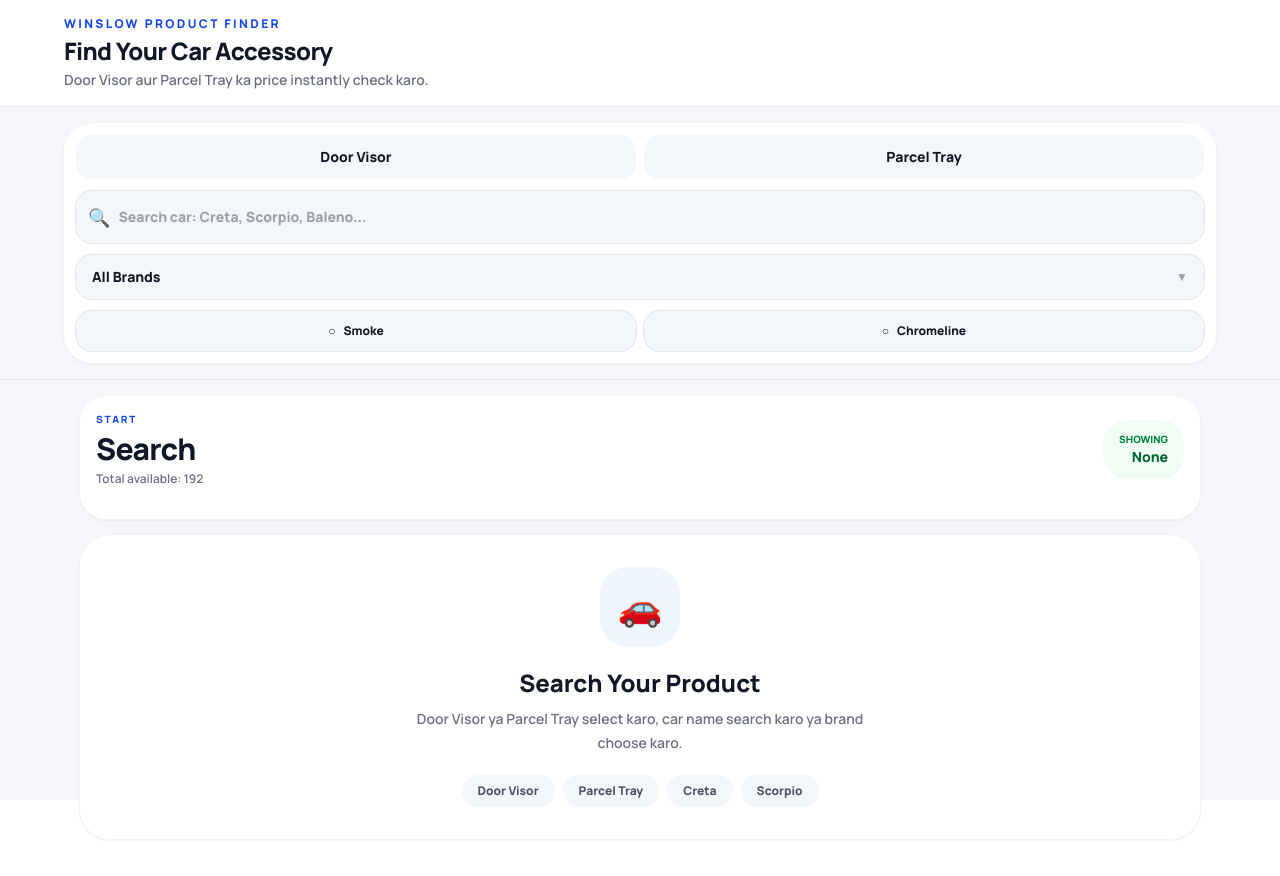
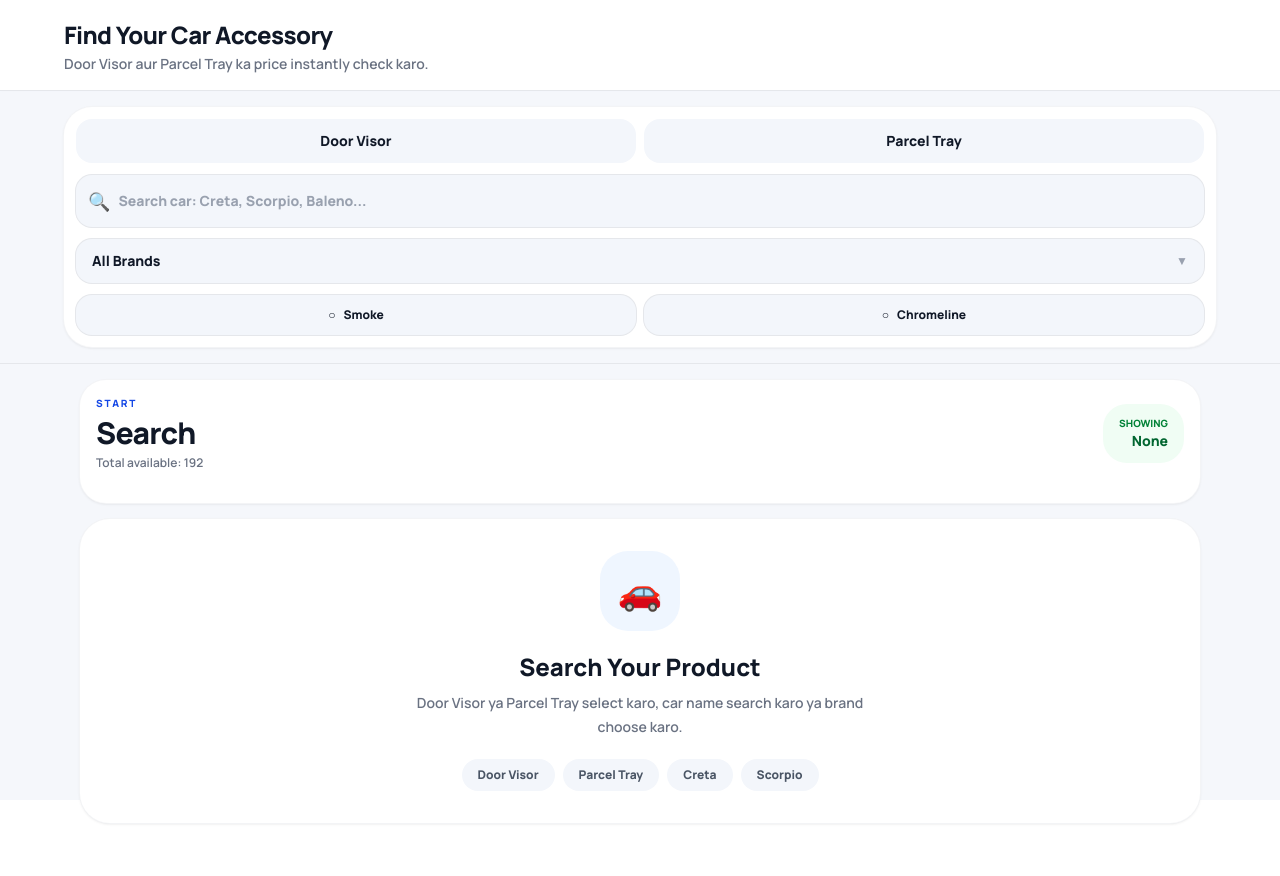
Before and after one commit to supportwinslow-cpu/door-visor, a Next.js app: page / in a window 1280 px wide. Shown: the top 876 px of the page. Built offline with nearby package versions, Linux system fonts and the light colour scheme.

Commit message:
initial push

```diff
--- a/app/page.jsx
+++ b/app/page.jsx
@@ -307,10 +307,6 @@ export default function LandingPage() {
         <div className="mx-auto max-w-6xl">
           <div className="flex items-start justify-between gap-3">
             <div>
-              <p className="text-xs font-black uppercase tracking-[0.2em] text-blue-700">
-                Winslow Product Finder
-              </p>
-
               <h1 className="mt-1 text-2xl font-black leading-tight tracking-tight text-[#101827]">
                 Find Your Car Accessory
               </h1>
```
